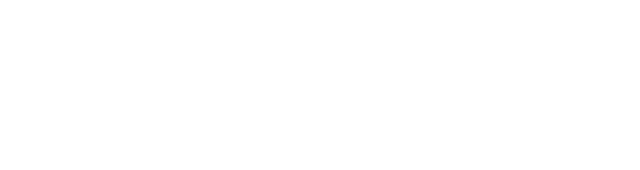
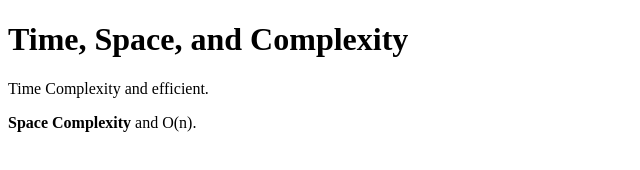
Before and after one commit to acciojob/time-and-space-complexity-shubhambharti4716, a website: page main.html in a window 1280 px wide. Shown: the whole page, without its empty margins (0-640 px from the left). Drawn offline with Linux system fonts and the light colour scheme.

Commit message:
created a submission

```diff
--- a/main.html
+++ b/main.html
@@ -10,7 +10,9 @@
 	<!-- the entire body must be written by student -->
     <script type="text/javascript" src="./script.js">
 </script>
-
+	<h1>Time, Space, and Complexity</h1>
+	<p>Time Complexity and efficient.</p>
+	<p><b>Space Complexity</b> and O(n).</p>
 </body>
 
 </html>
```
